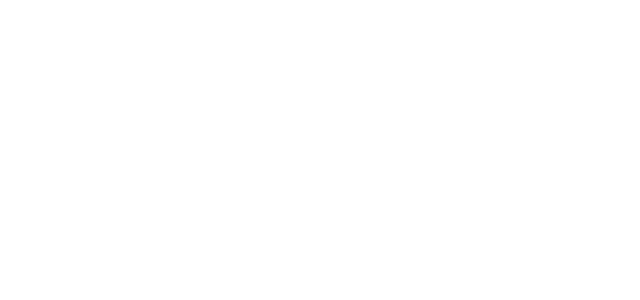
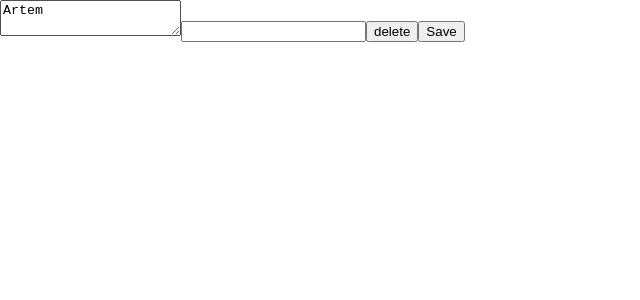
Before and after one commit to artemwwwq/nativeJS, a React (Create React App) app: page / in a window 1280 px wide. Shown: the top 300 px of the page, without its empty margins (0-640 px from the left). Built offline with nearby package versions, Linux system fonts and the light colour scheme.

Commit message:
callback, onClick, onChange, onBlur

```diff
--- /dev/null
+++ b/src/01-hello-tests/06/06-callbacks.tsx
@@ -0,0 +1,29 @@
+
+import React from "react";
+
+
+
+export const User = () => {
+
+const deleteUser = () => {
+    alert('user have been deleted')
+}
+
+const saveUser = () => {
+    alert('have been saved')
+}
+
+const onNameChanged = () => {
+    console.log('name changed')
+}
+
+    const focusLostHandler = () => {
+        console.log('FOCUS LOST')
+    }
+
+    return <div> <textarea onChange={onNameChanged} onBlur={focusLostHandler}>Artem</textarea>
+        <input />
+        <button onClick={deleteUser}>delete</button>
+        <button onClick={saveUser}>Save</button>
+    </div>
+}
--- a/src/index.tsx
+++ b/src/index.tsx
@@ -5,15 +5,8 @@
 import reportWebVitals from './reportWebVitals';
 import {splitIntoWords} from "./01-hello-tests/01";
 import {dev4, messages} from "./01-hello-tests/05/05_01";
+import {User} from "./01-hello-tests/06/06-callbacks";
 
-
-
-console.log(messages)
-
-const sentense = 'Hello my friend'
-
-let result = splitIntoWords(sentense)
-console.log(result)
 
 
 const root = ReactDOM.createRoot(
@@ -21,7 +14,7 @@
 );
 root.render(
   <React.StrictMode>
-    <App />
+    <User />
   </React.StrictMode>
 );
 
```
